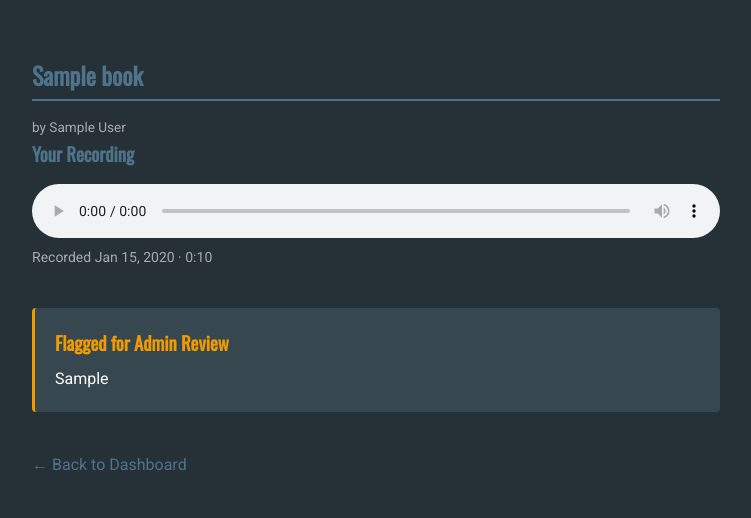
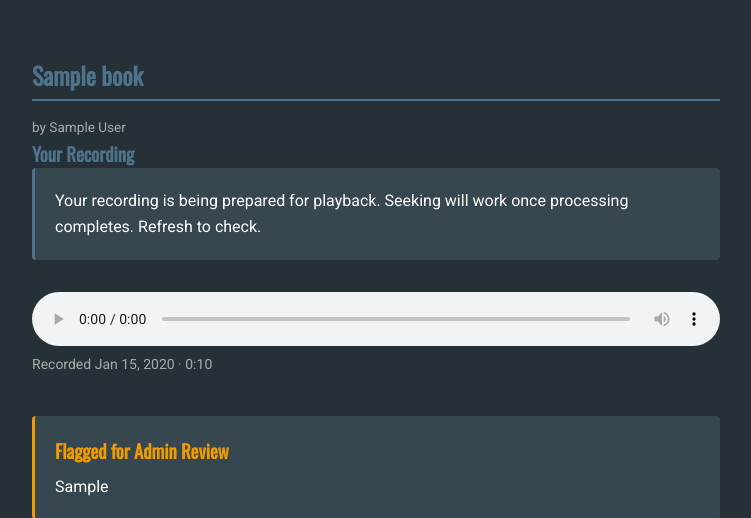
Before and after one commit to fragforce/read, a Django app: template templates/books/recording_detail.html in a window 1280 px wide. Shown: the part 70-588 px from the top of the page, without its empty margins (264-1015 px from the left). Run offline with Django 5.2, Linux system fonts and the light colour scheme; the template is opened without the code that fills it: values that come from a table or form of the project are taken from there, others are empty; tables that the repository leaves empty hold one stand-in row (values such as "Sample post").

Commit message:
Show recording processing status in narrator UI
Adds processing notice and failed notice to recording detail page. Adds Processing/Failed badges to dashboard recording list.

```diff
--- a/static/css/style.css
+++ b/static/css/style.css
@@ -462,6 +462,19 @@ audio {
     font-weight: 500;
 }
 
+.processing-notice {
+    background: var(--color-surface);
+    border-radius: 4px;
+    padding: 1.25rem;
+    margin-bottom: 1rem;
+    border-left: 3px solid var(--color-fragforce-blue);
+}
+
+.processing-badge {
+    color: var(--color-fragforce-blue);
+    font-weight: 500;
+}
+
 .noscript-notice {
     background: var(--color-surface);
     border-radius: 4px;
--- a/templates/books/dashboard.html
+++ b/templates/books/dashboard.html
@@ -18,6 +18,8 @@
                 <div class="book-meta">{{ recording.book.author }}{% if recording.book.illustrator %} &middot; Illustrated by {{ recording.book.illustrator }}{% endif %}</div>
                 <div class="recording-status">
                     Recorded {{ recording.created_at|date:"M j, Y" }}{% if recording.duration_seconds %} &middot; {{ recording.duration_formatted }}{% endif %}
+                    {% if recording.status == "processing" or recording.status == "pending" %} &middot; <span class="processing-badge">Processing</span>{% endif %}
+                    {% if recording.status == "failed" %} &middot; <span class="flag-badge">Failed</span>{% endif %}
                     {% if recording.flagged_for_review %} &middot; <span class="flag-badge">Flagged</span>{% endif %}
                 </div>
             </div>
--- a/templates/books/recording_detail.html
+++ b/templates/books/recording_detail.html
@@ -9,6 +9,15 @@
 
     <div class="section">
         <h3>Your Recording</h3>
+        {% if recording.status == "pending" or recording.status == "processing" %}
+        <div class="processing-notice">
+            <p>Your recording is being prepared for playback. Seeking will work once processing completes. Refresh to check.</p>
+        </div>
+        {% elif recording.status == "failed" %}
+        <div class="flag-notice">
+            <p>There was an issue preparing your recording for playback. An admin has been notified.</p>
+        </div>
+        {% endif %}
         <audio id="audio-player" controls src="{% url 'books:serve_recording' recording_id=recording.id %}"></audio>
         <p class="text-muted">
             Recorded {{ recording.created_at|date:"M j, Y" }}{% if recording.duration_seconds %} &middot; <span id="duration-display">{{ recording.duration_formatted }}</span>{% endif %}
```
